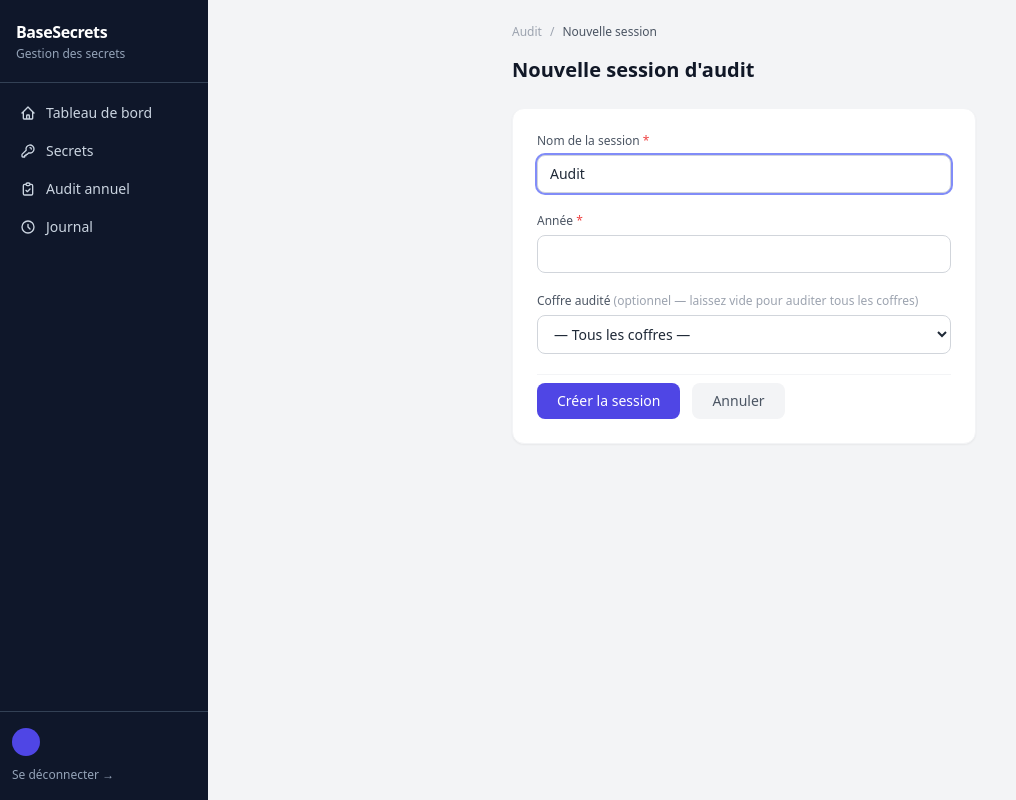
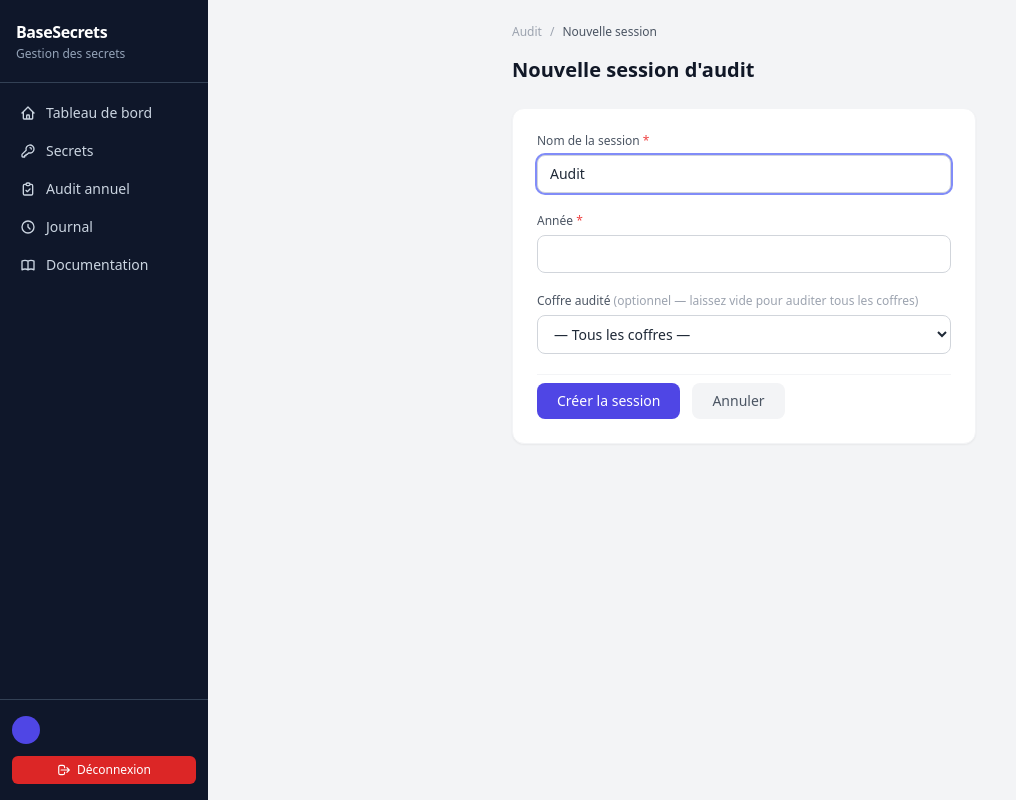
Before and after one commit to nashvilleboy2019-art/basesecrets, a FastAPI app: template app/templates/audit/new.html in a window 1280 px wide. Shown: the whole page, without its empty margins (0-1016 px from the left). Run offline with FastAPI, Linux system fonts and the light colour scheme; the template is opened without the code that fills it, so the values that code supplies are empty; some libraries are stand-ins or nearby versions.

Commit message:
Sidebar: add documentation link and red logout button
Co-Authored-By: Claude Sonnet 4.6 <noreply@anthropic.com>

```diff
--- a/app/templates/base.html
+++ b/app/templates/base.html
@@ -70,10 +70,17 @@
         Paramètres
       </a>
       {% endif %}
+      <a href="/guide" target="_blank" class="flex items-center gap-2.5 px-3 py-2 rounded-md transition-colors text-slate-300 hover:bg-slate-700 hover:text-white">
+        <svg class="w-4 h-4 flex-shrink-0" fill="none" stroke="currentColor" viewBox="0 0 24 24">
+          <path stroke-linecap="round" stroke-linejoin="round" stroke-width="2"
+            d="M12 6.253v13m0-13C10.832 5.477 9.246 5 7.5 5S4.168 5.477 3 6.253v13C4.168 18.477 5.754 18 7.5 18s3.332.477 4.5 1.253m0-13C13.168 5.477 14.754 5 16.5 5c1.747 0 3.332.477 4.5 1.253v13C19.832 18.477 18.247 18 16.5 18c-1.746 0-3.332.477-4.5 1.253"/>
+        </svg>
+        Documentation
+      </a>
     </nav>
 
     <div class="px-3 py-4 border-t border-slate-700">
-      <div class="flex items-center gap-2 mb-2">
+      <div class="flex items-center gap-2 mb-3">
         <div class="w-7 h-7 rounded-full flex items-center justify-center text-xs font-bold text-white flex-shrink-0" style="background-color:var(--color-accent)">
           {{ user.username[0]|upper }}
         </div>
@@ -82,7 +89,14 @@
           <p class="text-xs text-slate-400 capitalize">{{ user.role }}</p>
         </div>
       </div>
-      <a href="/logout" class="text-xs text-slate-400 hover:text-white transition-colors">Se déconnecter →</a>
+      <a href="/logout"
+         class="flex items-center justify-center gap-1.5 w-full px-3 py-1.5 bg-red-600 hover:bg-red-700 text-white text-xs font-medium rounded-md transition-colors">
+        <svg class="w-3.5 h-3.5" fill="none" stroke="currentColor" viewBox="0 0 24 24">
+          <path stroke-linecap="round" stroke-linejoin="round" stroke-width="2"
+            d="M17 16l4-4m0 0l-4-4m4 4H7m6 4v1a3 3 0 01-3 3H6a3 3 0 01-3-3V7a3 3 0 013-3h4a3 3 0 013 3v1"/>
+        </svg>
+        Déconnexion
+      </a>
     </div>
   </aside>
 
```
